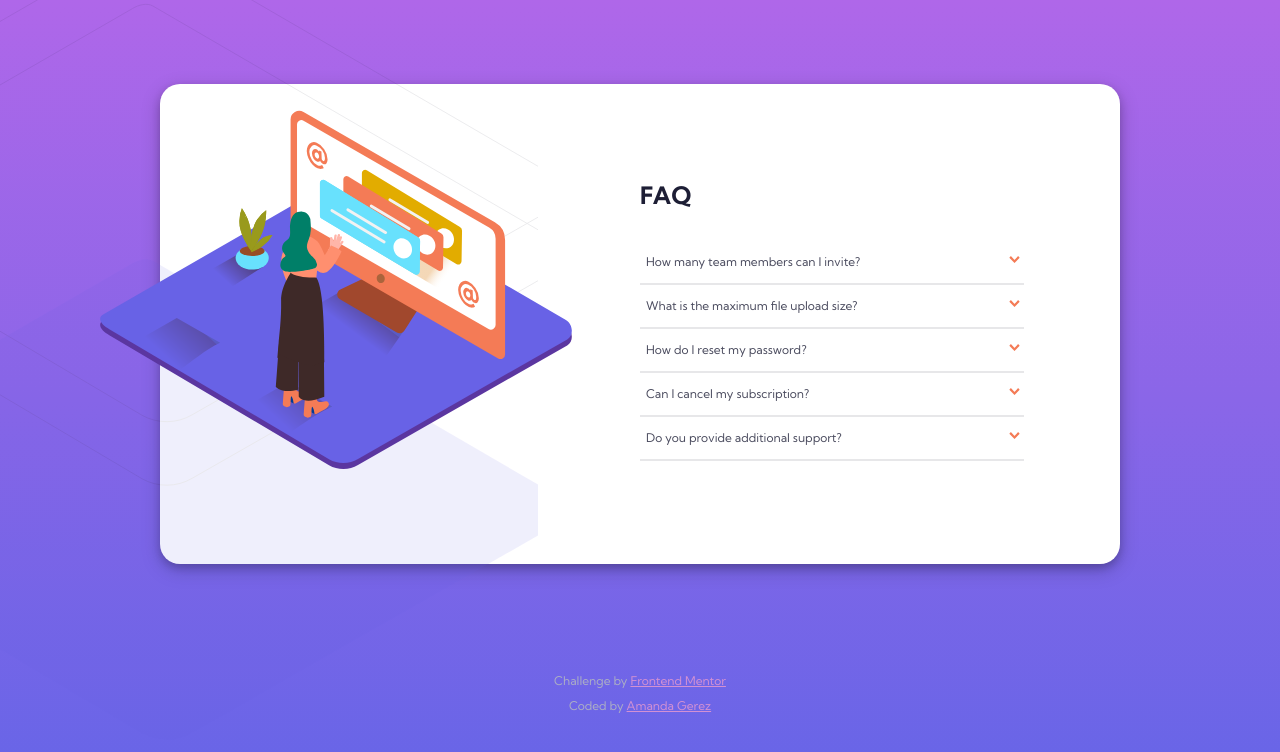
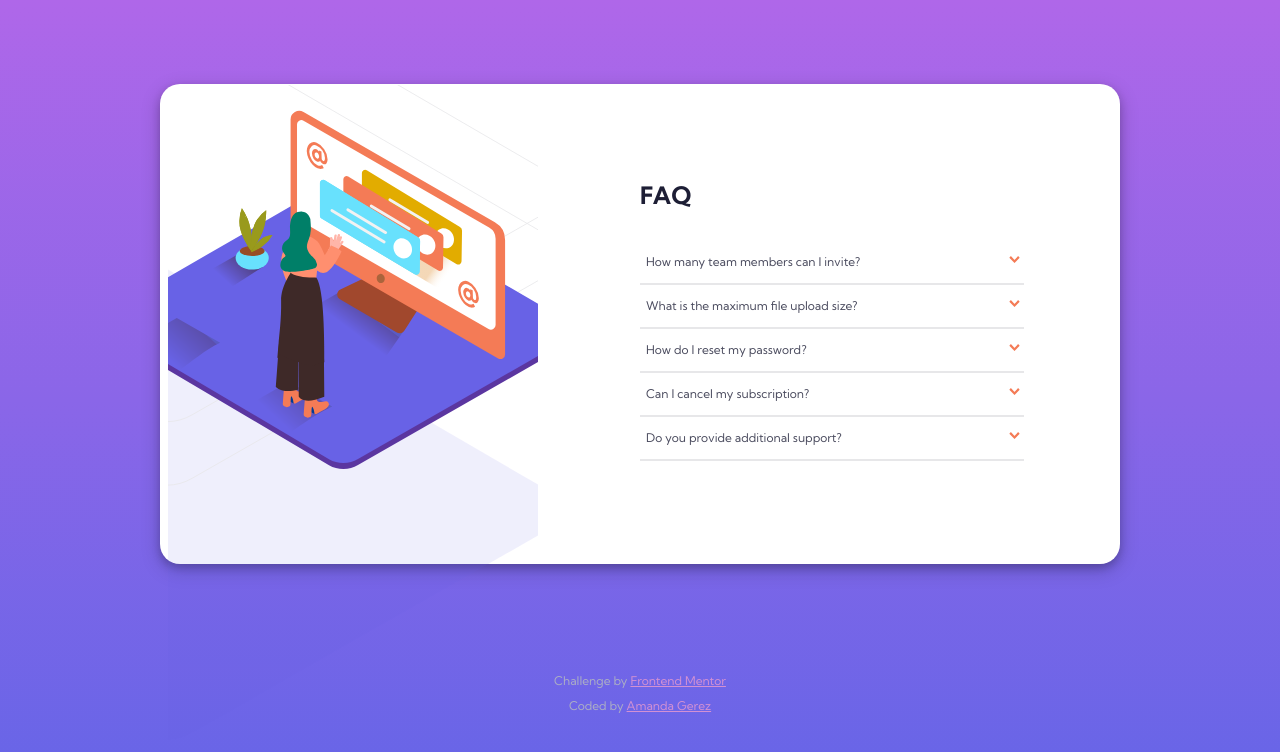
Before and after one commit to jlecates88/faq-accordion-card-main, a plain HTML site: page index.html in a window 1280 px wide. Drawn offline with Linux system fonts and the light colour scheme.

Commit message:
Recorte de imagen desktop

```diff
--- a/styles/style.scss
+++ b/styles/style.scss
@@ -62,7 +62,6 @@ main {
     background-image: url(../images/bg-pattern-mobile.svg);
     background-repeat: no-repeat;
     background-position: center bottom;
-    display: block;
     padding-top: 1.7em;
     position: absolute;
 
@@ -75,6 +74,8 @@ main {
         left: -230px;
         height: 100%;
         width: 60%;
+        clip-path: inset(145px 0 0 398px);
+        z-index: 10;
     }
 
 }
@@ -90,11 +91,13 @@ main {
 .img_woman_desktop {
     margin-top: 150px;
     margin-left: 330px;
+    z-index: 50;
 
     @media only screen and (max-width: 768px) {
     display: none;
     }
 }
+
 /* Accordions
 ---------------------------------------------------------------------*/
 .card {
@@ -104,6 +107,7 @@ main {
     box-shadow: 0 4px 8px 0 rgba(0, 0, 0, 0.2), 0 6px 20px 0 rgba(0, 0, 0, 0.19);
     width: 90%;
     height: 510px;
+
 
     @media only screen and (min-width: 992px) {
         width: 75%;
```
Also changed, not shown: styles/style.css, 1 other file.
